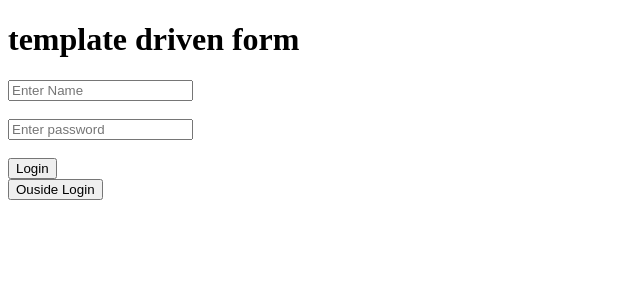
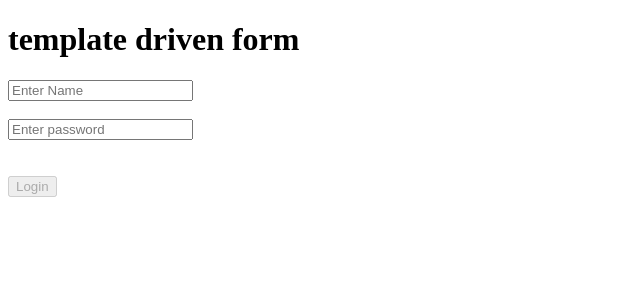
Before and after one commit to mmraihan/Angular-CodeStepByStep, an Angular app in the folder blog/: page / in a window 1280 px wide. Shown: the top 300 px of the page, without its empty margins (0-640 px from the left). Built offline with nearby package versions, Linux system fonts and the light colour scheme.

Commit message:
Form Validations.

```diff
--- a/blog/src/app/app.component.html
+++ b/blog/src/app/app.component.html
@@ -1,10 +1,12 @@
 <h1>{{title}}</h1>
 
 <form #loginForm="ngForm" (ngSubmit)="loginUser(loginForm.value)">
-  <input type="text" name="name" placeholder="Enter Name" ngModel>
+  <input type="text" required #name="ngModel" pattern="[a-zA-Z]+$" name="name" placeholder="Enter Name" ngModel>
+  <span *ngIf="name.invalid && name.touched" style="color: red;">Please enter a valid input</span>
   <br> <br>
-  <input type="password" name="password" placeholder="Enter password" ngModel>
-  <br> <br>
-  <button>Login</button>
+  <input type="password" required #password="ngModel" minlength="3" name="password" placeholder="Enter password" ngModel>
+  <span *ngIf="password.invalid && password.touched" style="color: red;">Please enter a valid input</span> <br>
+  <br>
+
+ <br> <button [disabled]="loginForm.invalid">Login</button>
 </form>
-<button (click)="loginUser(loginForm.value)">Ouside Login</button>
```
